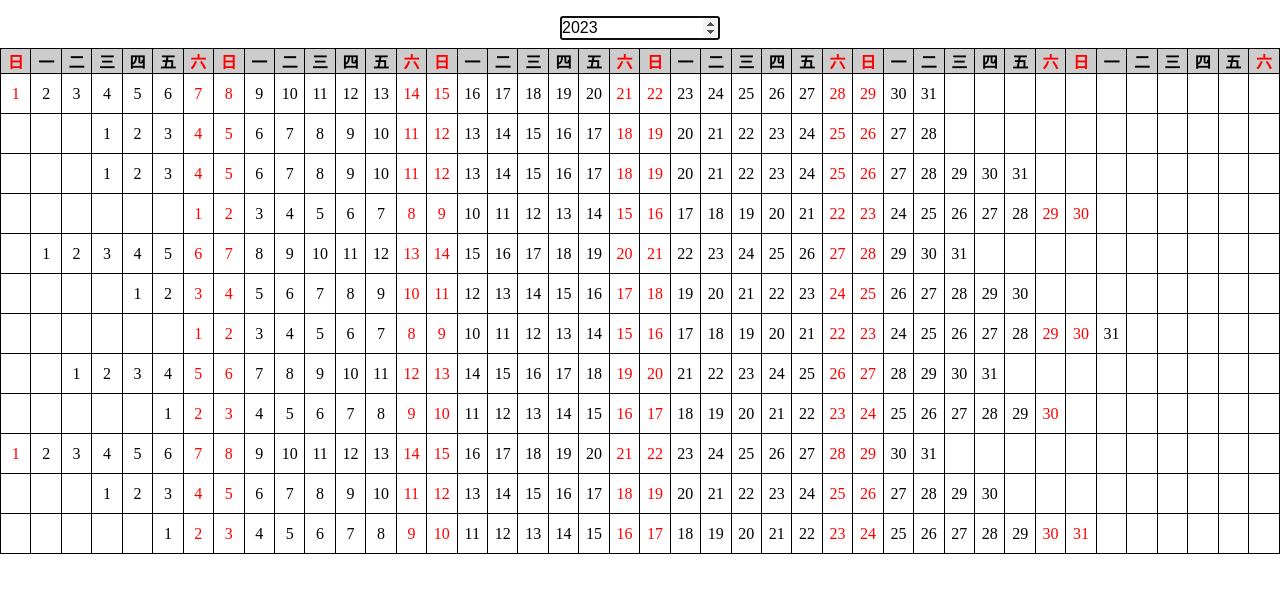
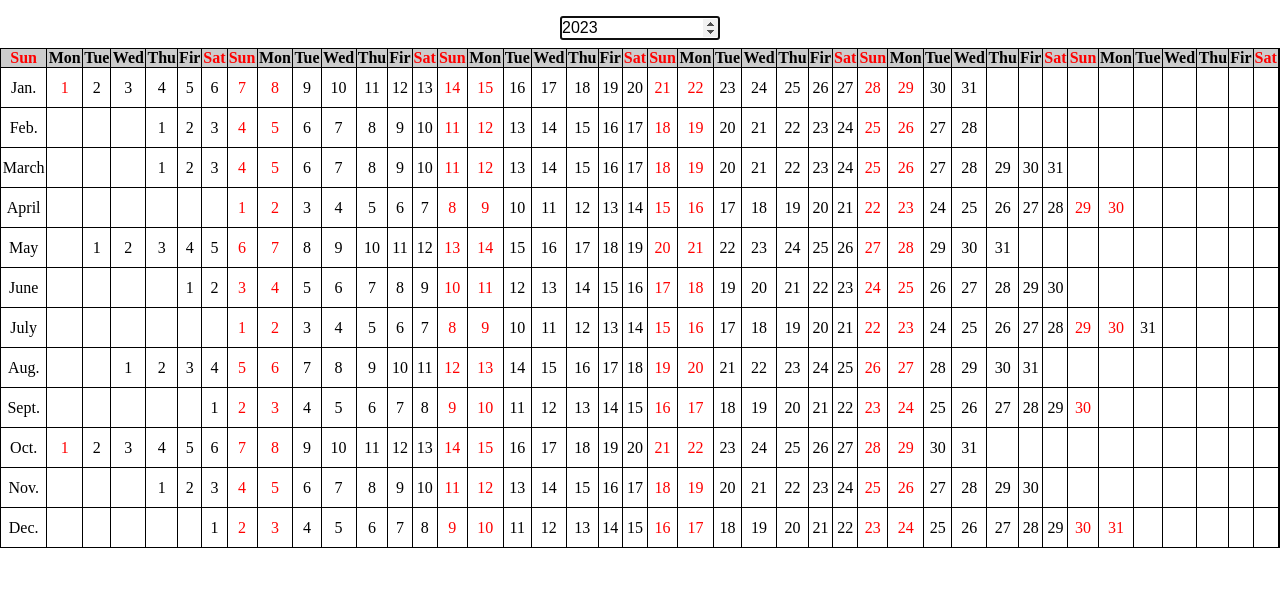
Before and after one commit to wenchunliu0210/full-year-calender, a plain HTML site: page index.html in a window 1280 px wide. Drawn offline with nearby package versions, Linux system fonts and the light colour scheme.

Commit message:
refactor: add month title

```diff
--- a/index.html
+++ b/index.html
@@ -39,6 +39,9 @@
         </th>
       </tr>
       <tr v-for="month in 12" :key="month" class="days-of-weeks">
+        <td class="day">
+          {{ getMonthTitles(month) }}
+        </td>
         <td
           v-for="day in 42"
           :key="`day-${day}`"
--- a/main.js
+++ b/main.js
@@ -1,7 +1,8 @@
 var app = new Vue({
     el: '#full-year-calendar-app',
     data: {
-      dayTitles: ['日', '一', '二', '三', '四', '五', '六'],
+      dayTitles: ['Sun', 'Mon', 'Tue', 'Wed', 'Thu', 'Fir', 'Sat'],
+      monthTitles: ['Jan.', 'Feb.', 'March', 'April', 'May', 'June', 'July', 'Aug.', 'Sept.', 'Oct.', 'Nov.', 'Dec.'],
       year: null,
       fullYear: [],
       isYearPickerFocused: true
@@ -29,6 +30,9 @@ var app = new Vue({
           }
         }
       },
+      getMonthTitles (month) {
+        return this.monthTitles[month - 1]
+      },
       getDayTitles (day) {
         return this.dayTitles[(day - 1) % 7]
       },
```
